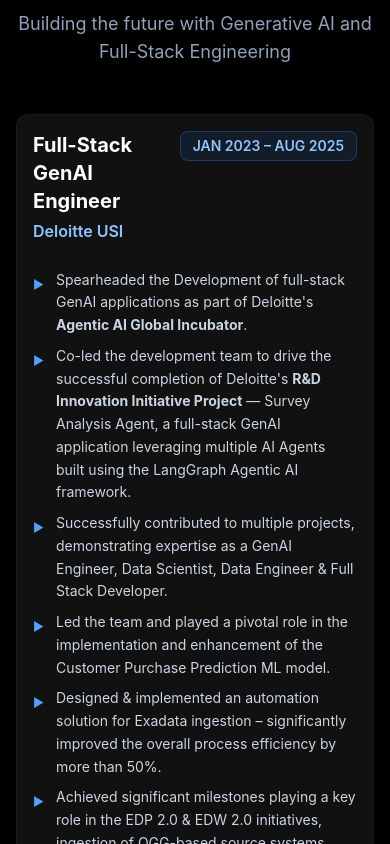
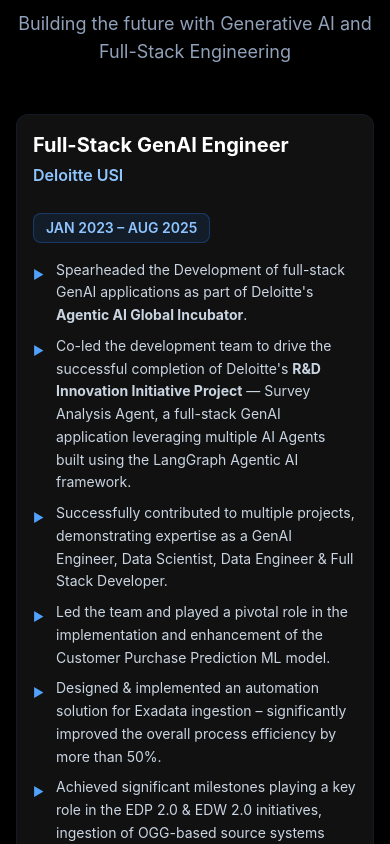
Before and after one commit to mrinalsetty/mrinalsetty-portfolio, a Next.js app: page / in a window 390 px wide. Shown: the part 1840-2684 px from the top of the page. Built offline with nearby package versions, Linux system fonts and the light colour scheme.

Commit message:
Update Optimization for mobile devices

```diff
--- a/src/components/sections/ExperienceSection.tsx
+++ b/src/components/sections/ExperienceSection.tsx
@@ -20,7 +20,7 @@
           <div key={index} className="timeline-card">
             <div className="flex flex-wrap justify-between items-start gap-4 mb-4">
               <div className="flex-1">
-                <h3 className="text-xl font-bold text-white mb-1">
+                <h3 className="text-xl font-bold text-white mb-1 whitespace-nowrap">
                   {exp.title}
                 </h3>
                 <div className="flex items-center gap-3 mb-2">
```
